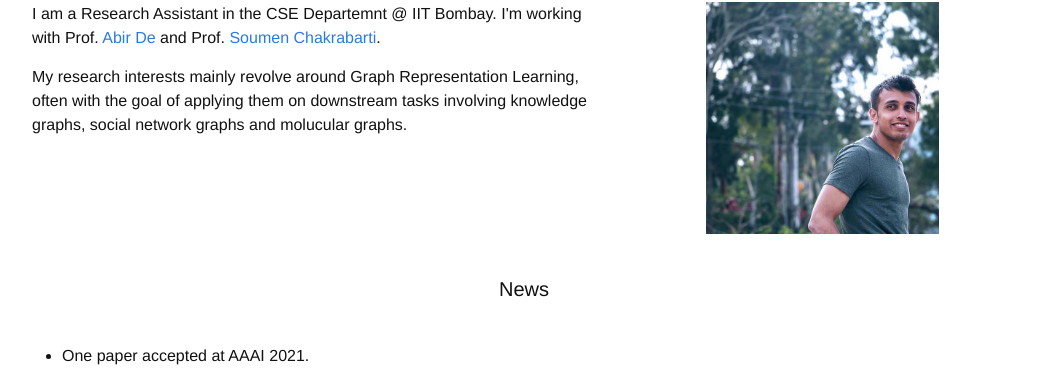
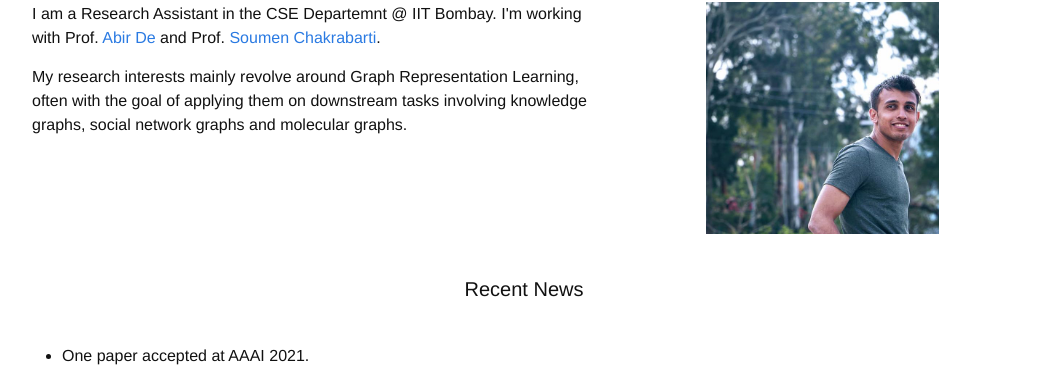
Before and after one commit to Indradyumna/indradyumna.github.io, a Jekyll site: the page built from index.html, in a window 1280 px wide. Shown: the part 272-658 px from the top of the page, without its empty margins (116-1163 px from the left). Built offline with Jekyll 4.4.1, drawn with Linux system fonts in a browser that asks for light colours; nearby versions of some CDN libraries; some web fonts are replaced; a style sheet for code colours, icons or effects is not loaded.

Commit message:
Typo commit

```diff
--- a/index.html
+++ b/index.html
@@ -9,7 +9,7 @@ title: "Indradyumna Roy"
 		<p> I am a Research Assistant in the CSE Departemnt @ IIT Bombay. I'm working with Prof. <a href="https://abir-de.github.io/">Abir De</a> and Prof.
 <a href="https://www.cse.iitb.ac.in/~soumen">Soumen Chakrabarti</a>.</p>
 
-		<p> My research interests mainly revolve around Graph Representation Learning, often with the goal of applying them on downstream tasks involving knowledge graphs, social network graphs and molucular graphs. </p>
+		<p> My research interests mainly revolve around Graph Representation Learning, often with the goal of applying them on downstream tasks involving knowledge graphs, social network graphs and molecular graphs. </p>
 
 	</div>
 
@@ -19,7 +19,7 @@ title: "Indradyumna Roy"
 </div>
 
 
-<h1 class="page-heading">News</h1>
+<h1 class="page-heading">Recent News</h1>
 <ul>
   <li> One paper accepted at AAAI 2021. </li>
 </ul>
```
